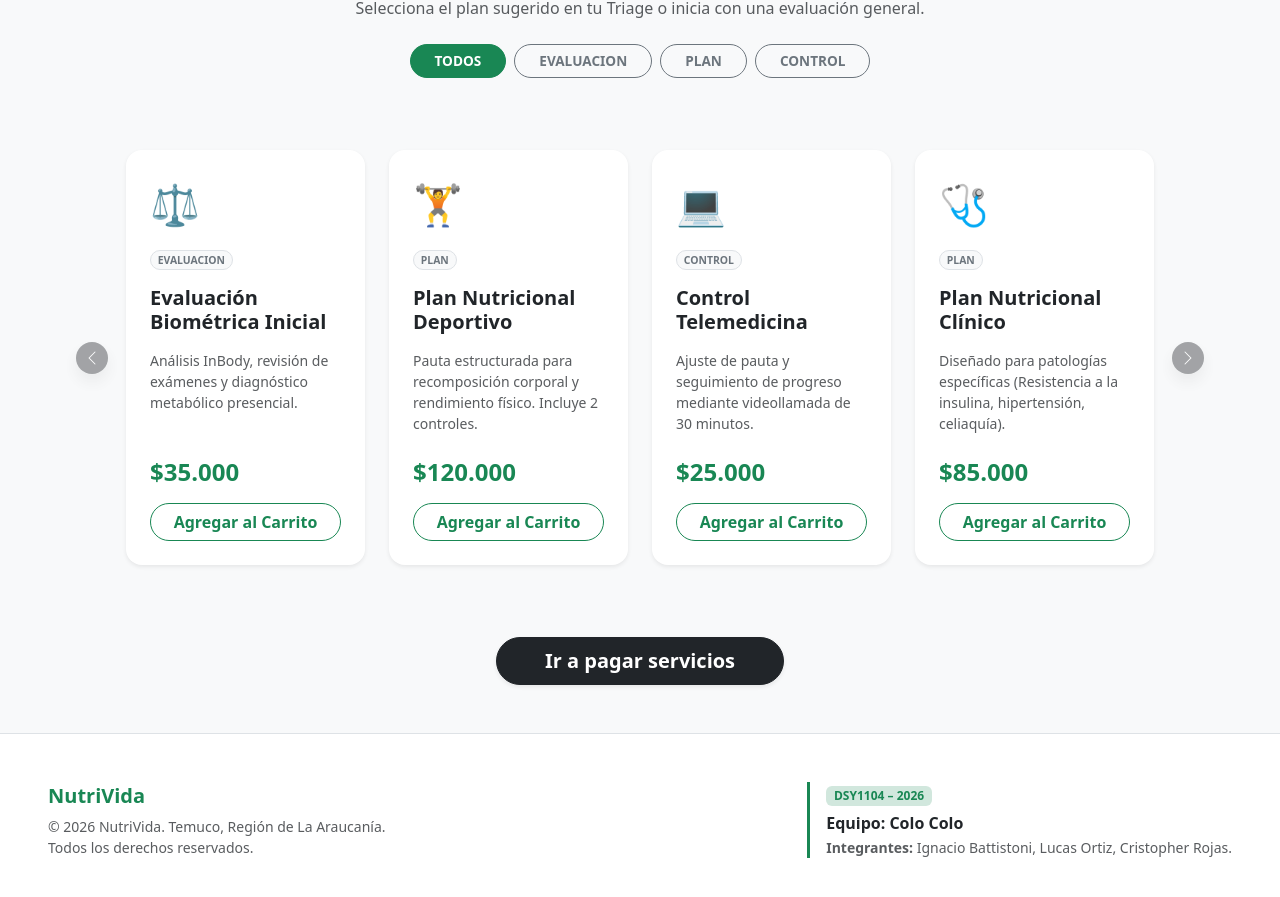
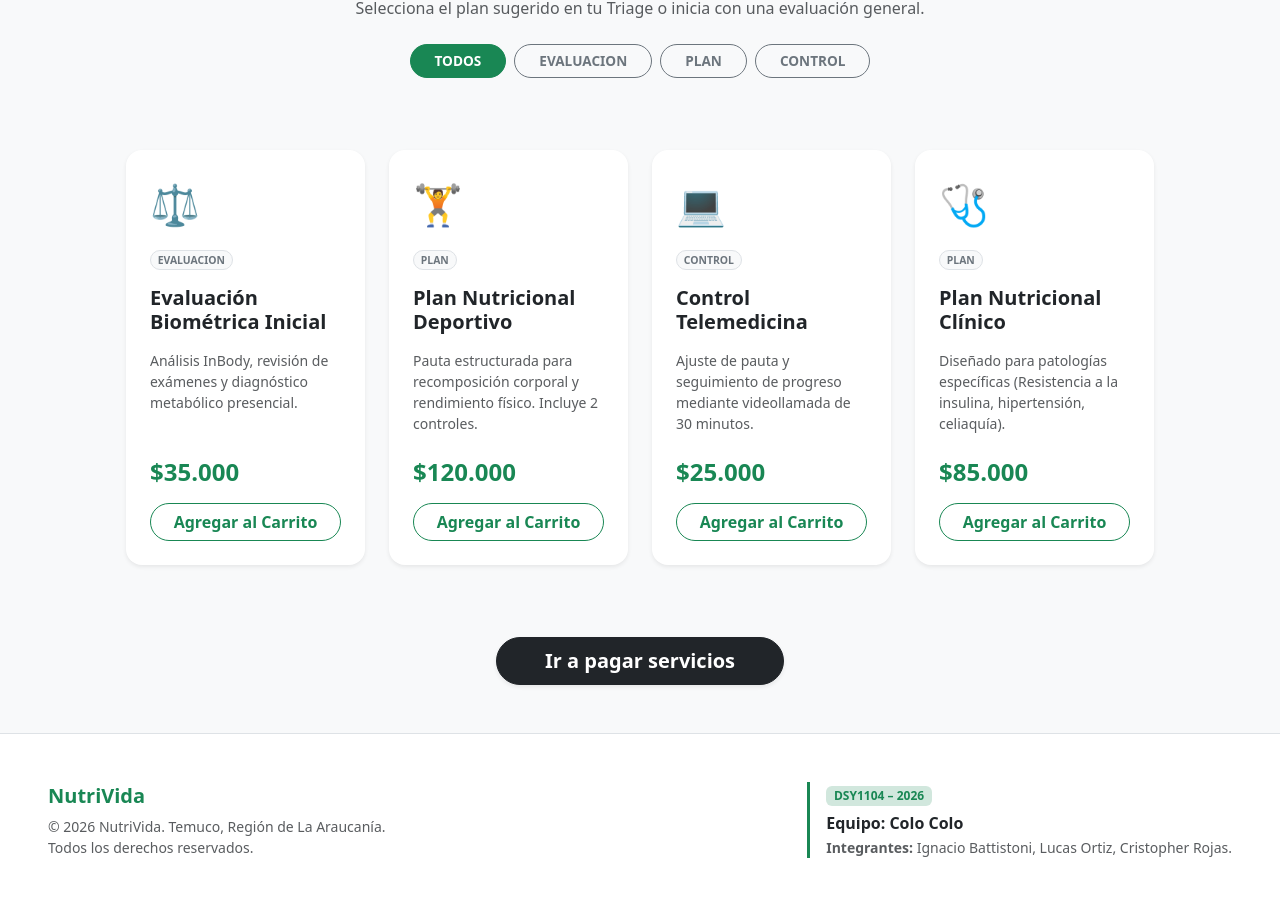
Before and after one commit to Russentt/Alchemax, a React (Vite) app: page /Alchemax/metodologia in a window 1280 px wide. Shown: the part 1356-2253 px from the top of the page. Built offline with nearby package versions, Linux system fonts and the light colour scheme.

Commit message:
Metodología y app.tsx cambiado

```diff
--- a/src/pages/Metodologia.tsx
+++ b/src/pages/Metodologia.tsx
@@ -47,17 +47,6 @@ const catalogoServicios: Servicio[] = [
     tipo: "plan",
     icono: "🩺",
     categoriaId: "cat-04",
-    estado: "Activo",
-  },
-  {
-    id: "srv-05",
-    nombre: "Plan Nutricional Clínico",
-    descripcion:
-      "Diseñado para patologías específicas (Resistencia a la insulina, hipertensión, celiaquía).",
-    precio: 85000,
-    tipo: "plan",
-    icono: "🩺",
-    categoriaId: "cat-05",
     estado: "Activo",
   },
 ];
```
